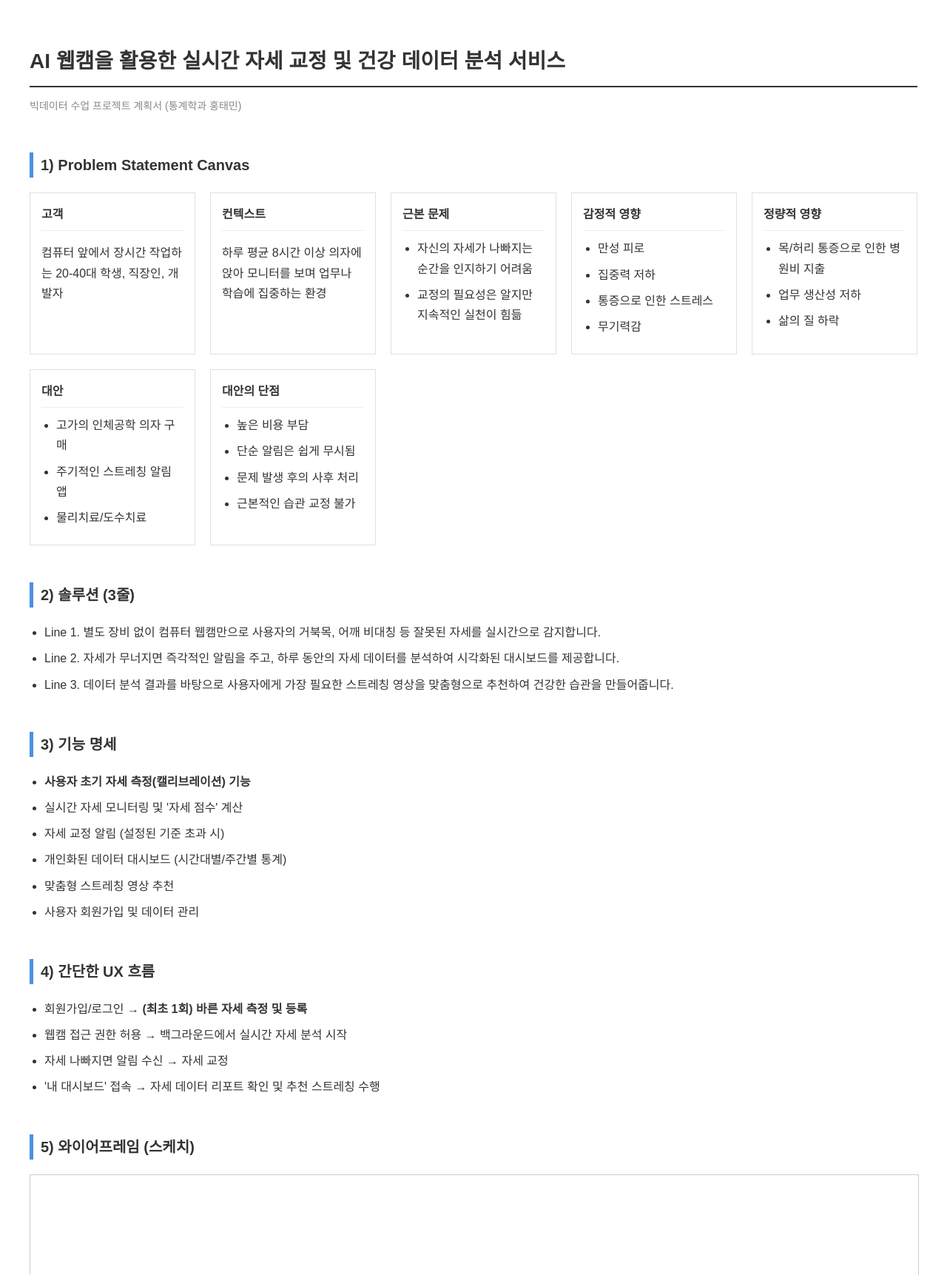
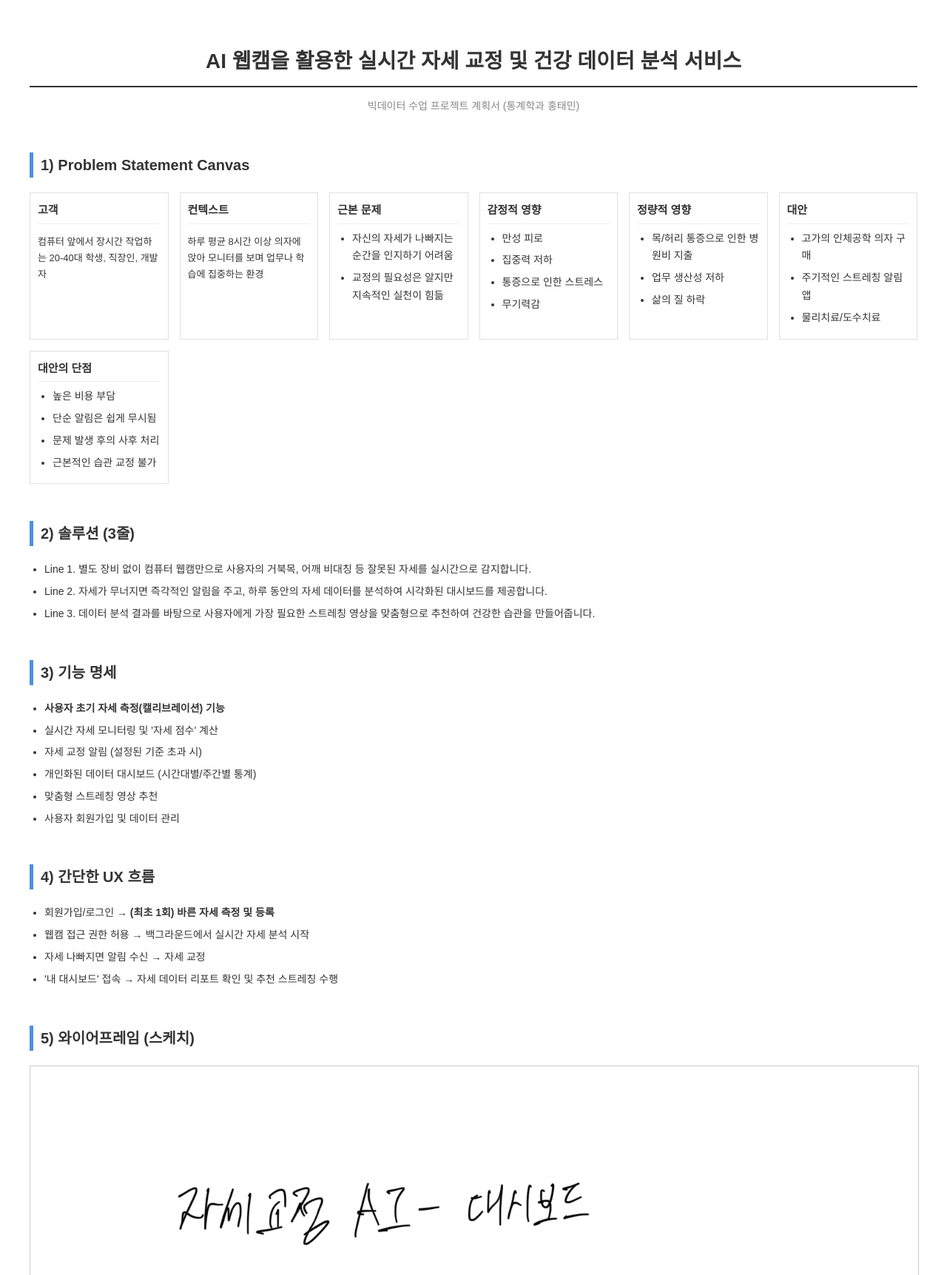
Before and after one commit to taemin2271/flask-test, a Flask app: page /hw1 in a window 1280 px wide. Shown: the top 1723 px of the page at 74% size. Run offline with Flask 3, Linux system fonts and the light colour scheme.

Commit message:
docs: css 수정

```diff
--- a/templates/hw1.html
+++ b/templates/hw1.html
@@ -17,7 +17,7 @@
 
         /* 메인 컨테이너 (내용을 중앙에 모으고 최대 너비 지정) */
         .container {
-            max-width: 1200px;
+            max-width: 1200px; /* 기존과 동일 또는 살짝 늘림 */
             margin: 0 auto;
         }
 
@@ -28,6 +28,7 @@
             border-bottom: 2px solid #333;
             padding-bottom: 10px;
             margin-bottom: 5px;
+            text-align: center; /* 타이틀 중앙 정렬 */
         }
 
         /* 부제 (프로젝트 계획서) */
@@ -35,6 +36,7 @@
             font-size: 14px;
             color: #888;
             margin-bottom: 40px;
+            text-align: center; /* 부제 중앙 정렬 */
         }
 
         /* 각 섹션 제목 */
@@ -50,33 +52,35 @@
         /* Problem Statement Canvas를 위한 그리드 레이아웃 */
         .canvas-grid {
             display: grid;
-            /* 화면 크기에 따라 200px이상의 너비로 자동 정렬, 최대 4개까지 표시 */
-            grid-template-columns: repeat(auto-fit, minmax(200px, 1fr));
-            gap: 20px; /* 아이템 사이의 간격 */
+            /* 화면이 넓을 때 더 많은 열을 사용 (예: 최소 180px, 최대 5개까지 유연하게) */
+            grid-template-columns: repeat(auto-fit, minmax(180px, 1fr));
+            gap: 15px; /* 아이템 사이의 간격 축소 */
             margin-bottom: 30px;
         }
 
         /* Canvas의 각 항목 스타일 */
         .canvas-item {
             border: 1px solid #e0e0e0;
-            padding: 15px;
+            padding: 10px; /* 패딩 축소 */
+            font-size: 13px; /* 폰트 크기 축소 */
         }
 
         .canvas-item h3 {
-            font-size: 16px;
+            font-size: 15px; /* 헤더 폰트 크기 축소 */
             margin-top: 0;
-            margin-bottom: 10px;
+            margin-bottom: 8px; /* 마진 축소 */
             border-bottom: 1px solid #eee;
-            padding-bottom: 8px;
+            padding-bottom: 5px; /* 패딩 축소 */
         }
 
         /* 리스트 스타일 */
         ul {
             padding-left: 20px;
             margin: 0;
+            font-size: 14px; /* 리스트 폰트 크기 */
         }
         li {
-            margin-bottom: 8px;
+            margin-bottom: 6px; /* 리스트 간격 축소 */
         }
 
         /* 이미지 스타일 */
```
